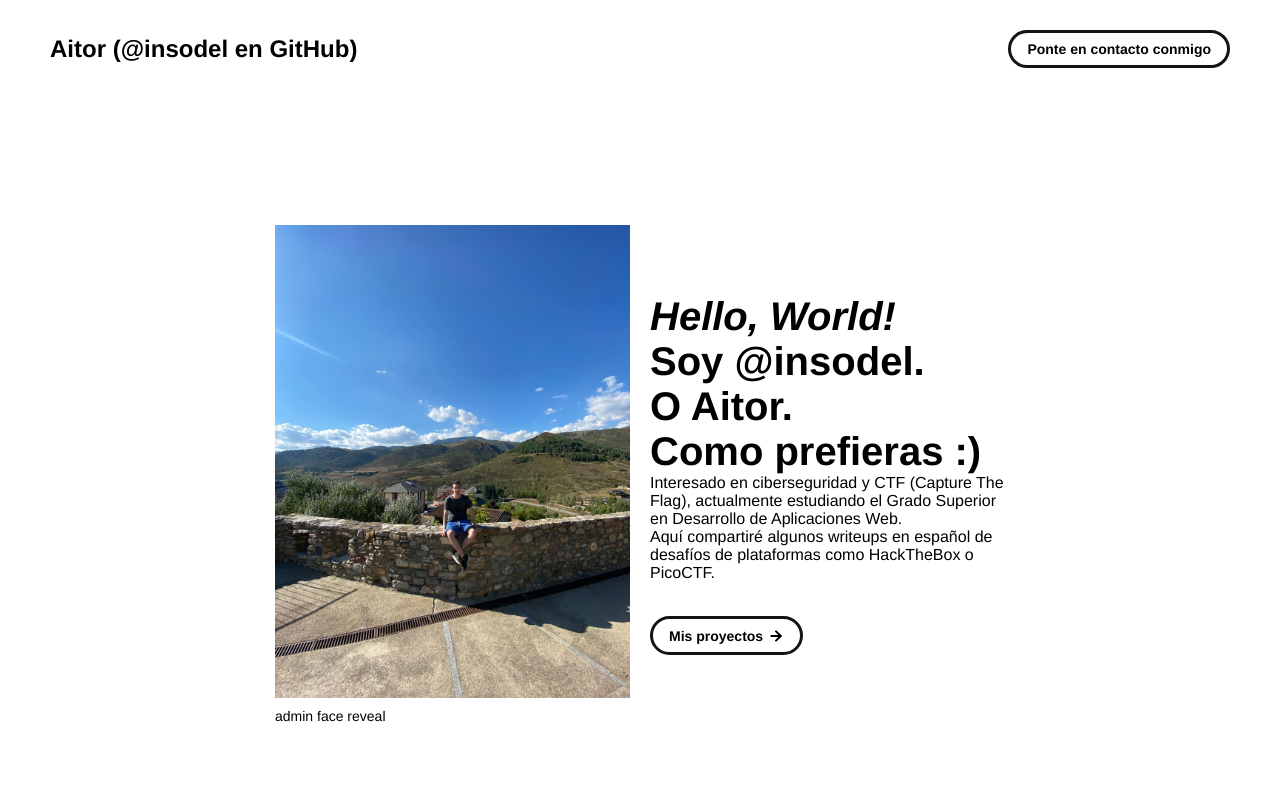
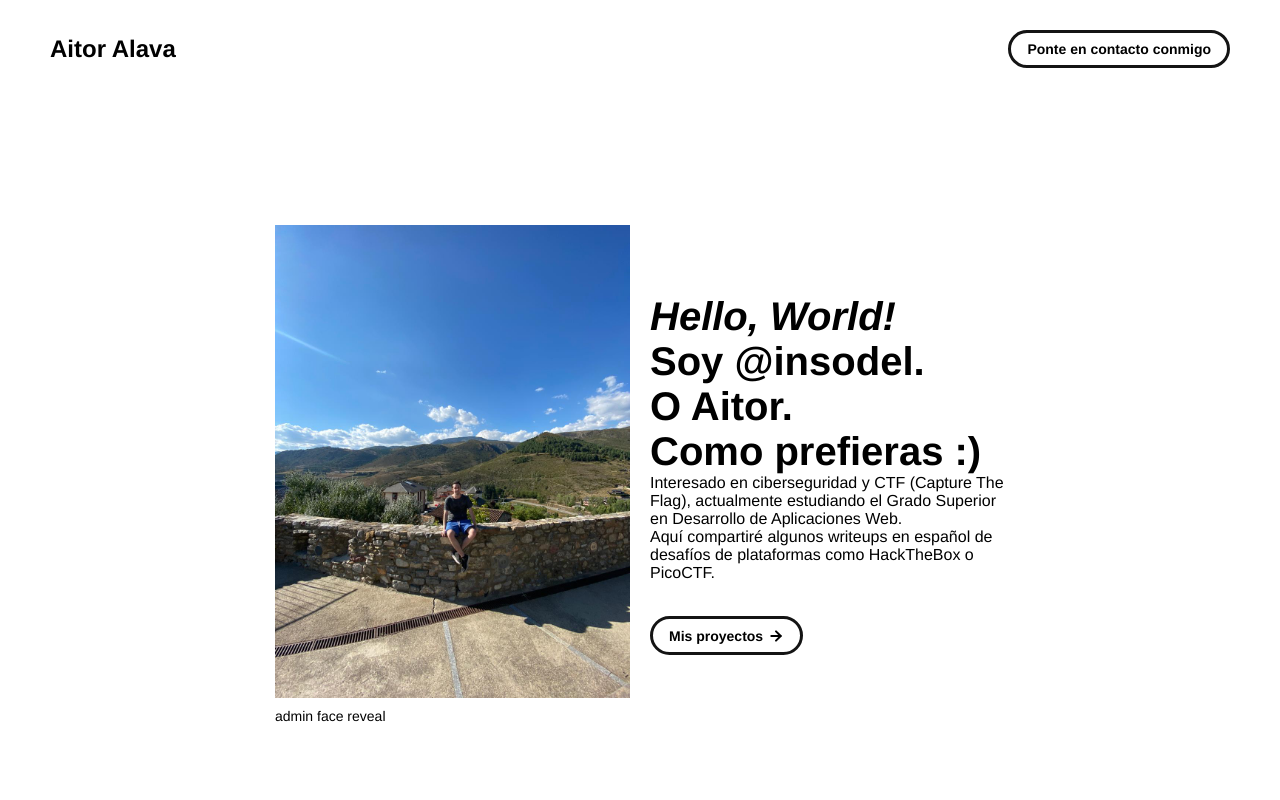
Before and after one commit to insodel/insodel.github.io, a plain HTML site: page index.html in a window 1280 px wide. Shown: the top 800 px of the page. Drawn offline with Linux system fonts and the light colour scheme.

Commit message:
Changed title

```diff
--- a/css/layout.css
+++ b/css/layout.css
@@ -16,8 +16,6 @@ body {
 }
 
 
-
-
 /* Main Page Layout */
 
 #main-content {
@@ -26,8 +24,6 @@ body {
   flex-direction: column;
   gap: 96px;
 }
-
-
 
 
 /* Portfolio Header */
--- a/index.html
+++ b/index.html
@@ -3,7 +3,7 @@
 	<head>
 		<meta charset="utf-8">
     <link rel="icon" href="./assets/images/profpic.jpg" />
-		<title>Insodel (Aitor)</title>
+		<title>Aitor Alava (insodel)</title>
     <meta name="description" content="Portfolio de insodel usando GitHub Pages">
     <meta name="viewport" content="width=device-width, initial-scale=1" />
 
@@ -17,7 +17,7 @@
     <!-- NAVBAR -->
     <div class="navbar">
       <a class="nav-title-link" href="./index.html">
-        <span class="nav-title">Aitor (@insodel en GitHub)</span>
+        <span class="nav-title">Aitor Alava</span>
 
         <a class="button" href="mailto:aitor.alavaruiz@gmail.com">
           <span class="button-text">Ponte en contacto conmigo</span>
@@ -72,7 +72,7 @@
 
       <!-- PROJECTS / MY WORK SECTION -->
       <div id="my-work-section">
-        <!-- TODO - Change the subheader-text to whatever you want the Projects section header to say -->
+
         <span class="subheader-text">Mis proyectos</span>
 
         <div class="projects-container">
```
Also changed, not shown: project-pages/first-template.html (+1 -7 lines).
